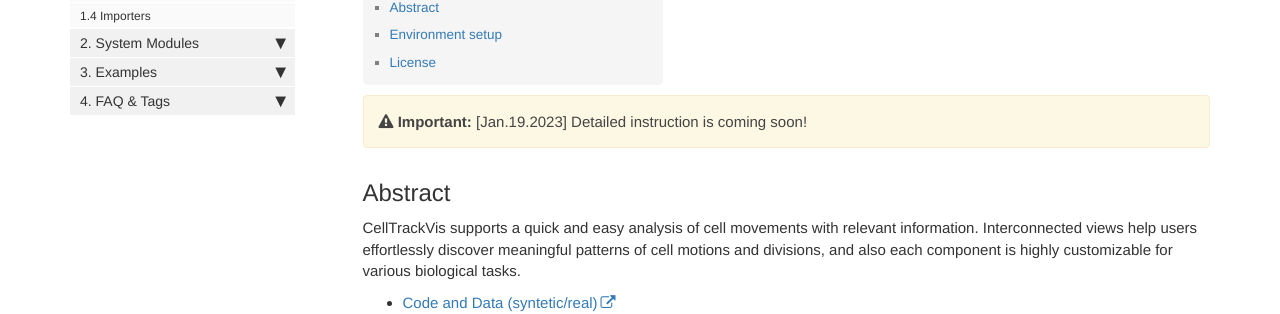
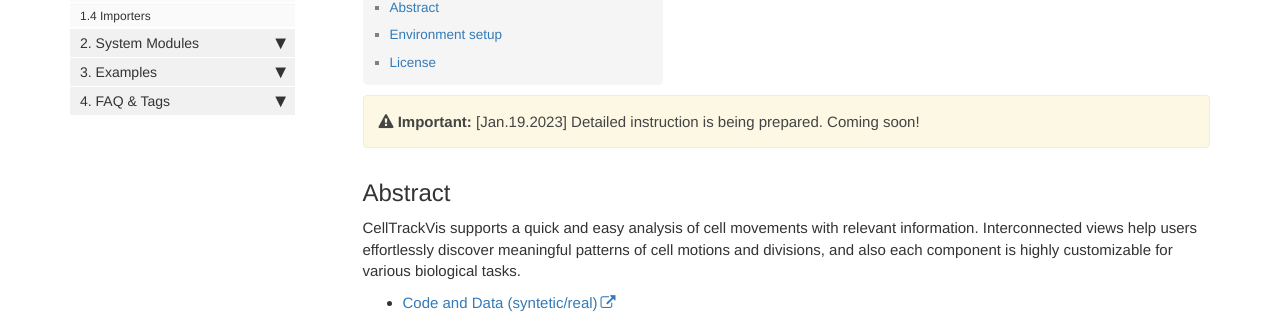
Before and after one commit to scbeom/ctv_tutorial, a Jekyll site: the page built from index.md, in a window 1280 px wide and 900 px high. Shown: the part 275-589 px from the top of the window. Built offline with Jekyll 4.4.1, drawn with Linux system fonts in a browser that asks for light colours; comment, search, counter and statistics services are not loaded.

Commit message:
Minor fix

```diff
--- a/index.md
+++ b/index.md
@@ -7,7 +7,7 @@ permalink: index.html
 summary: These brief instructions will help you get started quickly with CellTrackVis.
 ---
 
-{% include important.html content="\[Jan.19.2023\] Detailed instruction is coming soon!" %}
+{% include important.html content="\[Jan.19.2023\] Detailed instruction is being prepared. Coming soon!" %}
 
 ## Abstract
 
```
